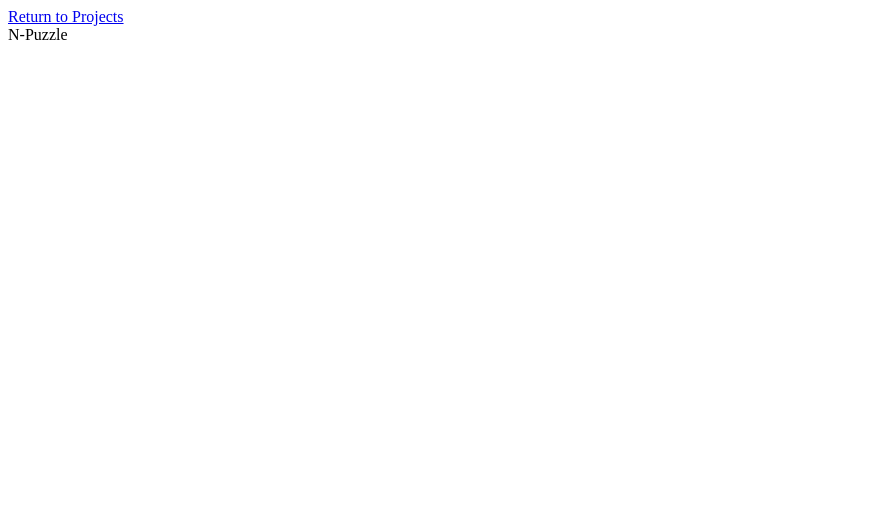
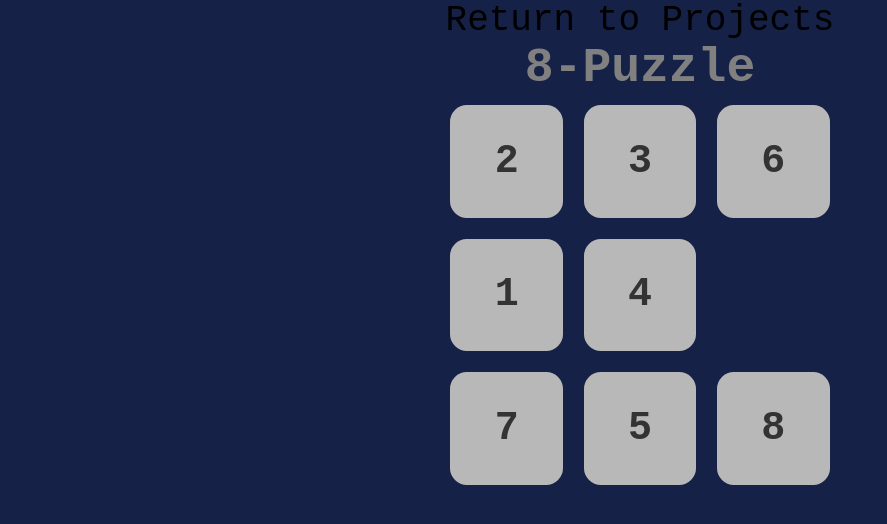
Before and after one commit to danielstich/N-Puzzle, a plain HTML site: page index.html in a window 1280 px wide. Shown: the whole page, without its empty margins (0-887 px from the left). Drawn offline with Linux system fonts and the light colour scheme; the site is published under a folder, as on GitHub Pages, so addresses that start at the root find nothing.

Commit message:
fixed broken links

```diff
--- a/index.html
+++ b/index.html
@@ -4,8 +4,8 @@
     <meta charset="UTF-8">
     <meta http-equiv="X-UA-Compatible" content="IE=edge">
     <meta name="viewport" content="width=device-width, initial-scale=1.0">
-    <script src="/app.js" defer></script>
-    <link rel="stylesheet" href="/style.css">
+    <script src="./app.js" defer></script>
+    <link rel="stylesheet" href="./style.css">
     <title>N-Puzzle</title>
 </head>
 <body>
```
